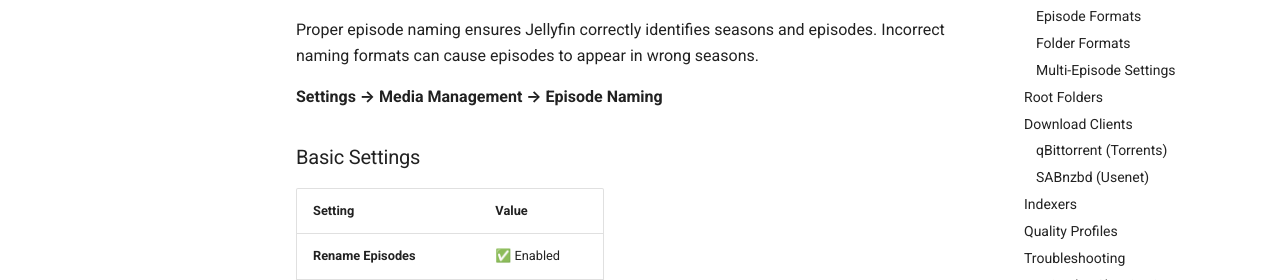
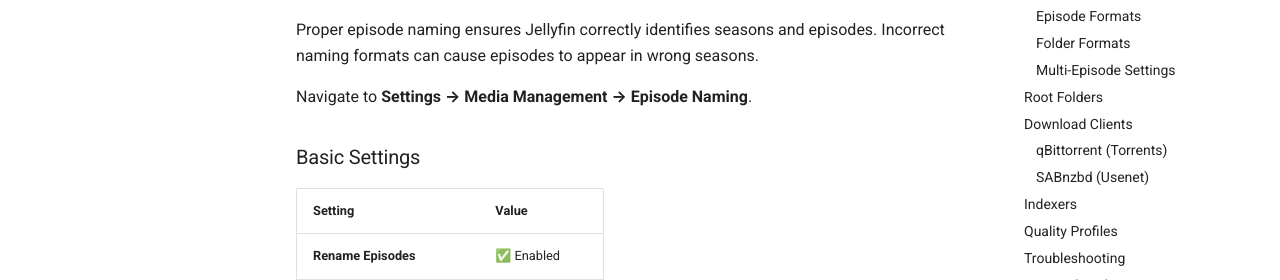
Before and after one commit to SilverDFlame/jellybuntu-wiki, an MkDocs documentation site: the page built from docs/configuration/sonarr-setup.md, in a window 1280 px wide and 900 px high, scrolled down 465 px. Shown: the part 173-453 px from the top of the window. Built offline with MkDocs 1.6.1 and Material for MkDocs 9.7.7, drawn with Linux system fonts in a browser that asks for light colours; comment, search, counter and statistics services are not loaded; some of the changed text lies outside the part shown.

Commit message:
docs: Inline UI navigation paths in Sonarr guide
Replace standalone bold navigation paths with inline text to fix MD036
linting warnings without using heading elements for non-heading content.

Co-Authored-By: Claude Opus 4.5 <noreply@anthropic.com>

```diff
--- a/docs/configuration/sonarr-setup.md
+++ b/docs/configuration/sonarr-setup.md
@@ -20,7 +20,7 @@ Complete setup guide for Sonarr TV show management.
 Proper episode naming ensures Jellyfin correctly identifies seasons and episodes. Incorrect naming formats
 can cause episodes to appear in wrong seasons.
 
-**Settings → Media Management → Episode Naming** <!-- markdownlint-disable-line MD036 -->
+Navigate to **Settings → Media Management → Episode Naming**.
 
 ### Basic Settings
 
@@ -98,7 +98,7 @@ Example: `The Series Title's! - S01E01-E03 - Episode Title WEBDL-1080p`
 
 ## Root Folders
 
-**Settings → Media Management → Root Folders** <!-- markdownlint-disable-line MD036 -->
+Navigate to **Settings → Media Management → Root Folders**.
 
 | Path | Purpose |
 |------|---------|
@@ -108,7 +108,7 @@ Example: `The Series Title's! - S01E01-E03 - Episode Title WEBDL-1080p`
 
 ## Download Clients
 
-**Settings → Download Clients** <!-- markdownlint-disable-line MD036 -->
+Navigate to **Settings → Download Clients**.
 
 ### qBittorrent (Torrents)
 
```
